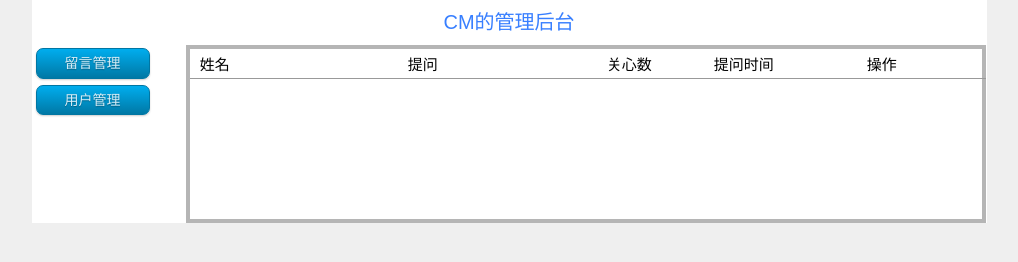
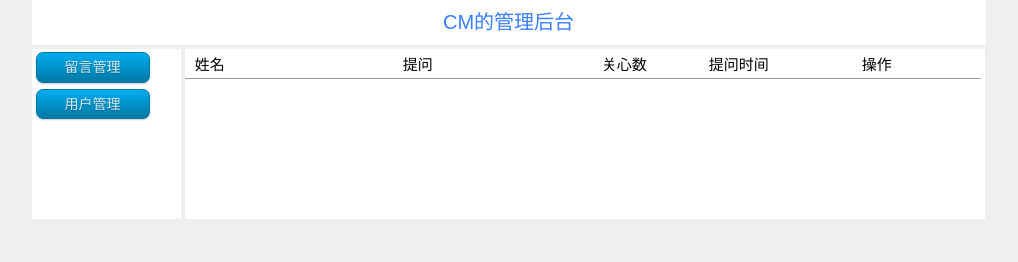
Before and after one commit to chenjycm/cm, a plain HTML site: page list.html in a window 1280 px wide. Shown: the whole page, without its empty margins (131-1149 px from the left). Drawn offline with nearby package versions, Linux system fonts and the light colour scheme; no server answers.

Commit message:
test padding-bottom&&margin-bottom

```diff
--- a/css/list.css
+++ b/css/list.css
@@ -109,30 +109,36 @@ word-break: break-all;
 .mid_main{
     width: 955px;
     margin: 0 auto;
-    background-color: white;
-
+    background-color: #efefef;
+	overflow: hidden;
 }
 .title_top{
 	height: 45px;
+	width: 954px;
     font-size: 20px;
     text-align: center;
 	color: #387FFF;
     line-height: 45px;
+    background-color: #FFFFFF;
 }
 .topNav{
     display: inline-block;
     vertical-align: top;
-   /* border-bottom: -2000px;
-    margin-bottom: 2000px;*/
-    width: 150px;
+    margin: 4px 0 0 0;
+    width: 149px;
     border: 0;
+    background-color: #FFFFFF;
+    padding-bottom: 2000px;
+    margin-bottom: -2000px;     /*奇技淫巧：多列等高*/
 
 }
 
 .show_left{
 	display: inline-block;
     width: 800px;
-    border: 4px solid #B5B5B5;
+    /*border: 4px solid #B5B5B5;*/
+    background-color: #FFFFFF;
+    margin: 4px 0 0 0;
 }
 #list_search_button{
 	width: 50px;
@@ -551,18 +557,6 @@ word-break: break-all;
 	color: #060607;
 }
 
-.topNav{
-    display: inline-block;
-/*    margin: 0 auto 16px;*/
-    vertical-align: top;
-   /* border-bottom: -2000px;
-    margin-bottom: 2000px;*/
-    width: 150px;
-    border: 0;
-    /* position: relative; */
-    /*background-color: #007DAB;*/
-
-}
 
 
 
```
Lines whose indentation alone changed are shown as unchanged.
